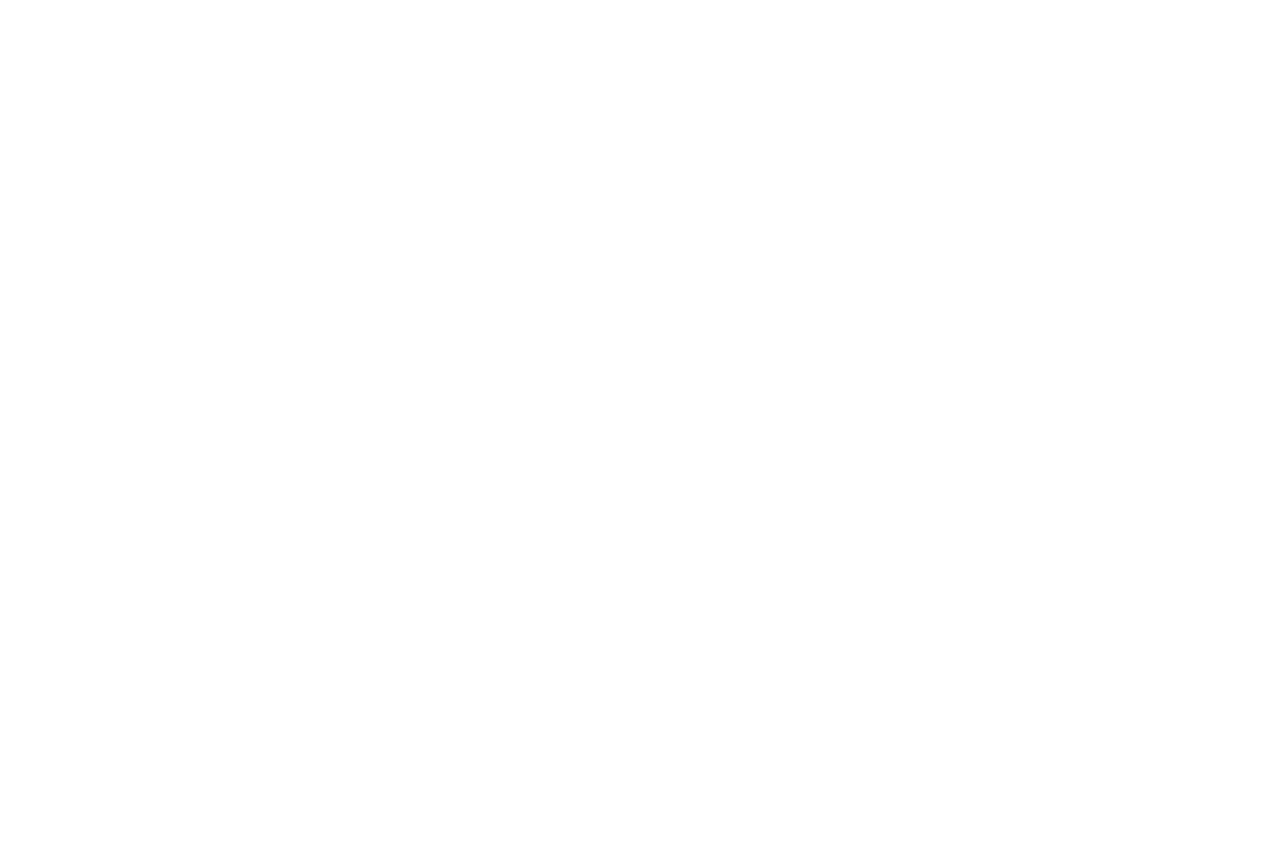
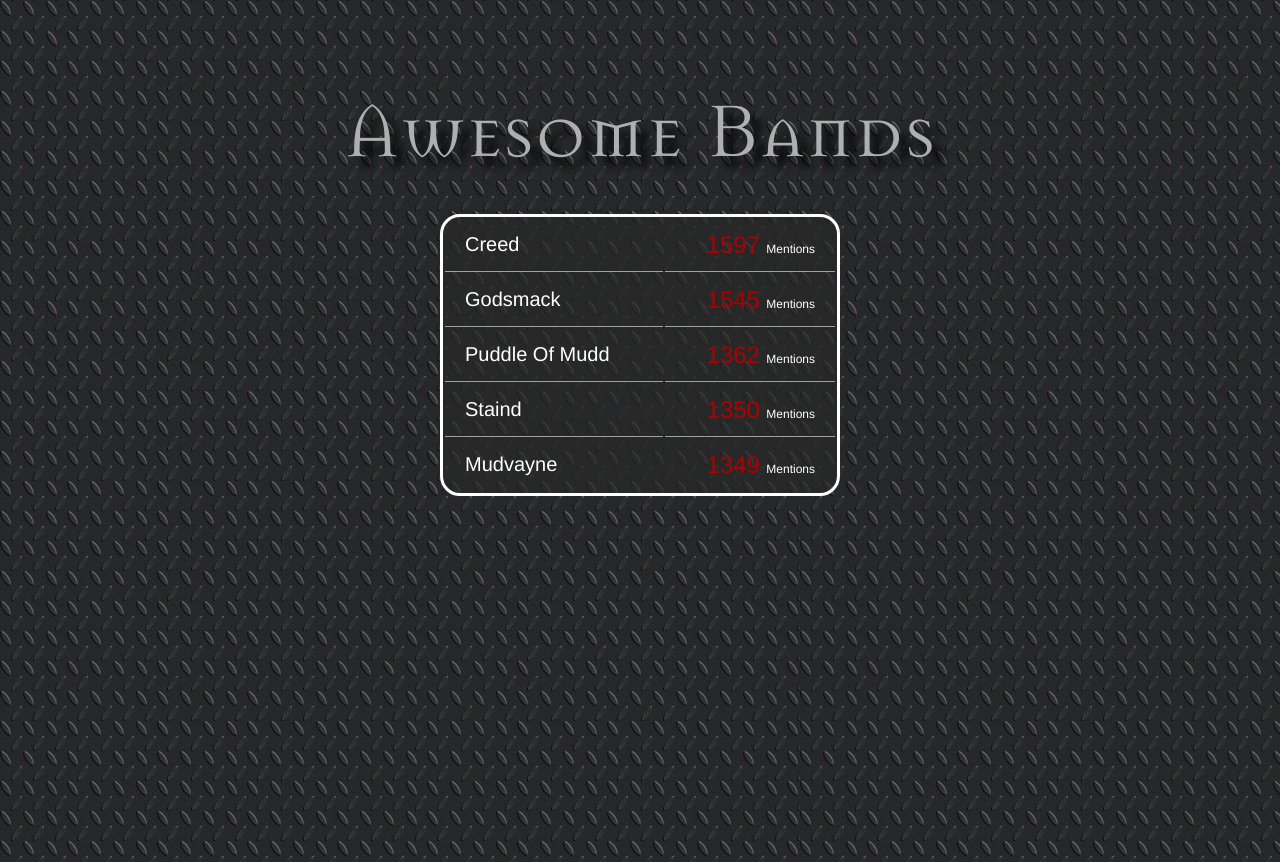
Before and after one commit to altitudelabs/web, a plain HTML site: page index.html in a window 1280 px wide. Before the commit the page ends 800 px from the top, so only its background shows below. Drawn offline with nearby package versions, Linux system fonts and the light colour scheme.

Commit message:
Add title and leaderboard
Oct. 17, 2015

```diff
--- a/css/style.css
+++ b/css/style.css
@@ -0,0 +1,69 @@
+@font-face {
+	font-family: "Mason Regular";
+	src: url("../font/Mason/creed.ttf");
+}
+
+body {
+	background: #1d1d1d url(../pic/Background.jpg) top left repeat;
+}
+
+.container {
+	width: 900px;
+	height: 800px;
+	margin: 0 auto 0 auto;
+}
+
+.top {
+	height: 160px;
+}
+
+.title {
+	padding-top: 30px;
+	font-family: "Mason Regular";
+	font-size: 80px;
+	font-weight: 200;
+	text-align: center;
+	color: #afafaf;
+	text-shadow: 10px 10px 8px #000000;
+}
+
+.band-list {
+	width: 400px;
+	height: 250px;
+	margin: 0 auto 0 auto;
+	border: 3px solid white;
+	border-radius: 20px;
+	background-color: rgba(40, 40, 40, 0.7);
+}
+
+.band-list tr td {
+	height: 50px;
+	border-bottom: 1px solid #a0a0a0;
+	vertical-align: center;
+}
+
+.band-list tr:last-child td {
+	border-bottom: none;
+}
+
+.band-name {
+	color: white;
+	font-family: Helvetica;
+	font-weight: 500;
+	font-size: 20px;
+	padding-left: 20px;
+}
+
+.band-mention-num {
+	font-size: 24px;
+	color: rgb(175, 0, 2);
+	padding-right: 3px;
+}
+
+.band-mentions {
+	padding-right: 20px;
+	text-align: right;
+	color: white;
+	font-size: 12px;
+	font-family: Helvetica;
+}
--- a/index.html
+++ b/index.html
@@ -10,18 +10,24 @@
     <meta name="viewport" content="width=device-width" />
     <base target="_blank" />
 
-    <!-- CSS -->
     <link href="./css/style.css" rel="stylesheet" />
+    <link href="./css/style.css" rel="stylesheet" />
+
+    <script src="http://ajax.googleapis.com/ajax/libs/jquery/1.9.1/jquery.min.js"></script>
+    <script src="./js/lib.js"></script>
+    <script src="./js/script.js"></script>
 
   </head>
   <body>
 
 
+    <div class="container">
+      <div class="top">
+        <h1 class="title">Awesome Bands</h1>
+      </div>
 
-    <!-- JS -->
-    <script src="//ajax.googleapis.com/ajax/libs/jquery/1.9.1/jquery.min.js"></script>
-    <script src="./js/lib.js"></script>
-    <script src="./js/script.js"></script>
+      <table class="band-list"></table>
+    </div>
 
   </body>
 </html>
--- a/js/script.js
+++ b/js/script.js
@@ -0,0 +1,27 @@
+var UPDATE_TIME_INTERVAL = 15;
+var NUMBER_OF_BANDS_SHOWN = 5;
+
+$(document).ready( function() {
+	var options = {
+		frequency: UPDATE_TIME_INTERVAL,
+		limit: NUMBER_OF_BANDS_SHOWN
+	};
+
+	poller = new window.massrel.Poller(options, function displayData(bands) {
+		$(".band-list tr").remove();
+
+		bands.forEach(function(band) {
+			$('.band-list').append("<tr>\
+				<td class='band-name'>" + band.name + "</td>\
+				<td class='band-mentions'>\
+				<span class='band-mention-num'>" + band.count.toString() + "</span>\
+				Mentions</td></tr>");
+		});
+
+		$('.band-name').delay(14200).fadeOut(800);
+		$('.band-mentions').delay(14200).fadeOut(800);
+
+	});
+
+	poller.start();
+});
```
Also changed, not shown: font/Mason/creed.ttf (added), pic/Background.jpg (added).
